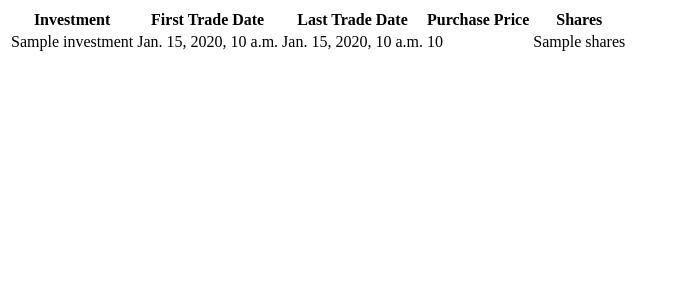
After one commit to fengb/pynvest, a Django app: template pyort/templates/pyort/transaction_aggregates.html in a window 1280 px wide. The commit adds this page. Shown: the top 300 px of the page, without its empty margins (0-676 px from the left). Run offline with Django 3.2, Linux system fonts and the light colour scheme; the template is opened without the code that fills it: most values are stand-ins (such as "Sample title", 1, 10 or a date in 2020).

Commit message:
Added purchase price display

```diff
--- a/pyort/models/core.py
+++ b/pyort/models/core.py
@@ -17,6 +17,10 @@ class TransactionAggregate(object):
                      for transaction in self.transactions)
 
     @property
+    def purchase_price(self):
+        return self.transactions[0].price
+
+    @property
     def shares(self):
         return sum(transaction.shares
                      for transaction in self.transactions)
--- /dev/null
+++ b/pyort/templates/pyort/transaction_aggregates.html
@@ -0,0 +1,24 @@
+{% extends 'base.html' %}
+
+{% block title %}{{ title }}{% endblock title %}
+
+{% block content %}
+  <table>
+    <tr>
+      <th>Investment</th>
+      <th>First Trade Date</th>
+      <th>Last Trade Date</th>
+      <th>Purchase Price</th>
+      <th>Shares</th>
+    </tr>
+    {% for transaction_aggregate in transaction_aggregates %}
+      <tr>
+        <td>{{ transaction_aggregate.investment }}</td>
+        <td>{{ transaction_aggregate.first_trade_date }}</td>
+        <td>{{ transaction_aggregate.last_trade_date }}</td>
+        <td>{{ transaction_aggregate.purchase_price }}</td>
+        <td>{{ transaction_aggregate.shares }}</td>
+      </tr>
+    {% endfor %}
+  </table>
+{% endblock content %}
--- a/pyort/views.py
+++ b/pyort/views.py
@@ -6,10 +6,10 @@ import operator
 
 
 def _render_transactions_grouped(transactions_grouped, portfolio=None):
-    return render_to_response('pyort/transactions.html', {
+    return render_to_response('pyort/transaction_aggregates.html', {
         'portfolio': portfolio,
-        'transactions': [models.TransactionAggregate(v)
-                           for (k, v) in transactions_grouped],
+        'transaction_aggregates': [models.TransactionAggregate(v)
+                                    for (k, v) in transactions_grouped],
     })
 
 
```
Also changed, not shown: pyort/models/__init__.py (+0 -8 lines), pyort/templates/pyort/transactions.html (+4 -4 lines).
